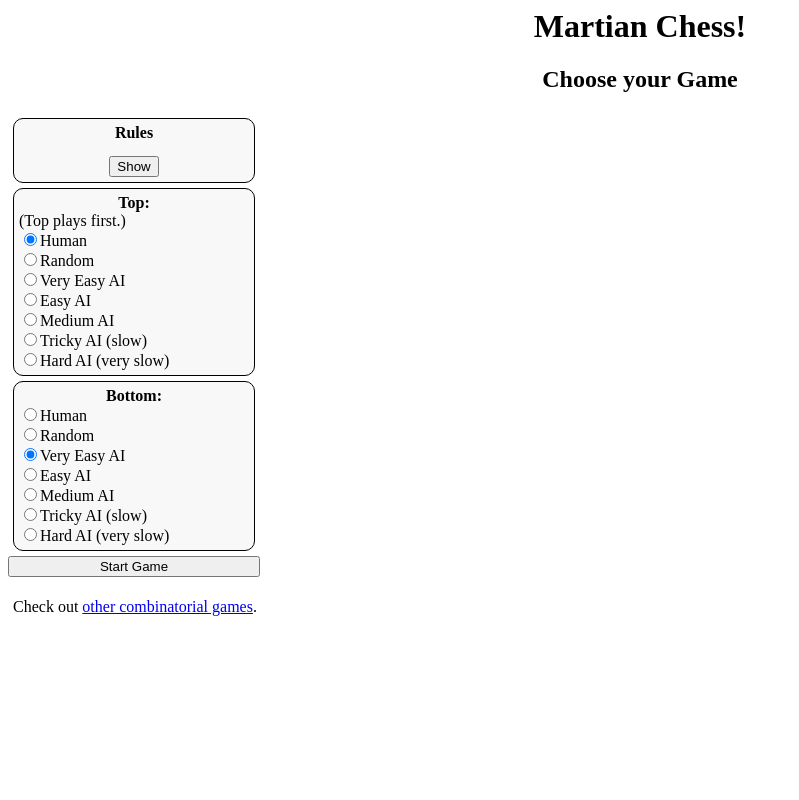
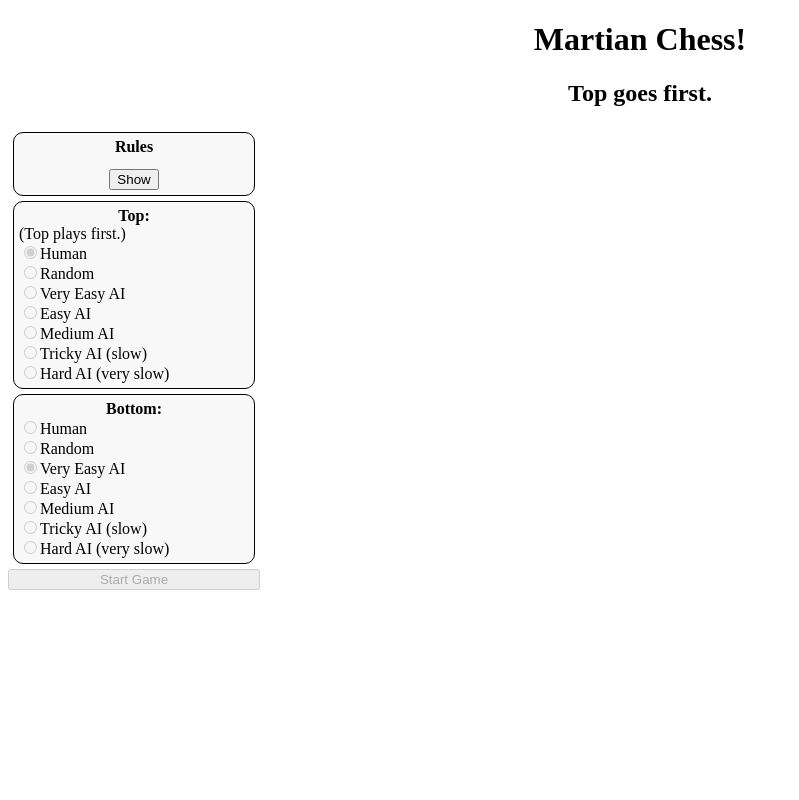
Before and after one commit to jakeroman/martian-chess, a plain HTML site: page testing/index.html in a window 1280 px wide. Both pictures are taken after a click on the button "Start Game". Shown: the top 800 px of the page, without its empty margins (0-799 px from the left). Drawn offline with Linux system fonts and the light colour scheme.

Commit message:
Fixed various things, updated player names.

```diff
--- a/testing/index.html
+++ b/testing/index.html
@@ -1,3 +1,4 @@
+<!DOCTYPE html>
 <html><head>
     <meta charset="utf-8">
     <title>Martian Chess</title>
@@ -9,7 +10,7 @@
     <script>
       var rulesText = "On your turn, pick one of your pieces and move to an available position.  You must attempt to capture opponents pieces to gain score. Score is based on the type of piece captured. Once a piece crosses the center line into your opponents zone of control they gain control of that piece.";
       function newGame() {
-        newColGame();
+        newMartianChessGame();
       }
     </script>
   </head>
--- a/testing/martianChess.js
+++ b/testing/martianChess.js
@@ -7,6 +7,7 @@ var MartianChess = Class.create(ScoringCombinatorialGame, {
         this.topScore = 0
         this.bottomScore = 0
         this.lastMove = false // Once a move is made it will be replaced with [fromX, fromY, toX, toY, crossesCanal, player]
+        this.playerNames = ["Top", "Bottom"]
 
         // Create standard martian chess board
         this.board = []
@@ -19,10 +20,10 @@ var MartianChess = Class.create(ScoringCombinatorialGame, {
 
         // Default pieces to place
         var piecesToPlace = [[3,0,0],[3,1,0],[3,0,1],[2,2,0],[2,1,1],[2,0,2],[1,1,2],[1,2,2],[1,2,1]]
-        for (let i = 0; i < length(piecesToPlace); i++) {
+        for (let i = 0; i < piecesToPlace.length; i++) {
             var piece = piecesToPlace[i]
             this.board[piece[1]][piece[2]] = piece[0] // Place top left pieces
-            this.board[this.width-piece[1]][this.height-piece[2]] = piece[0] // Place bottom right pieces
+            this.board[(this.width-1)-piece[1]][(this.height-1)-piece[2]] = piece[0] // Place bottom right pieces
         }
     },
 
@@ -66,6 +67,18 @@ var MartianChess = Class.create(ScoringCombinatorialGame, {
 
         // Woohoo they match
         return true
+    },
+
+    getWidth: function() {
+        return this.width;
+    },
+
+    getHeight: function() {
+        return this.height;
+    },
+
+    getPlayerName: function(playerIndex) {
+        return this.playerNames[playerIndex];
     },
 
     getOptionsForPlayer: function(playerId) {
@@ -323,3 +336,18 @@ function createBasicGridGameOptionsForMartianChess() {
 
     return container;
 }
+
+/**
+ * The start game function which fires up a new round of Martian Chess.
+ */
+function newMartianChessGame() {
+    var viewFactory = new GridDistanceGameInteractiveViewFactory(); // TODO: Once we have a view, plug it's factory in here.
+    var playDelay = 1000;
+    var controlForm = $('gameOptions');
+    var leftPlayer = eval(getSelectedRadioValue(controlForm.elements['leftPlayer']));
+    var rightPlayer =  eval(getSelectedRadioValue(controlForm.elements['rightPlayer']));
+    const players = [leftPlayer, rightPlayer];
+    var game = new MartianChess();
+    var ref = new Referee(game, players, viewFactory, "MainGameBoard", $('messageBox'), controlForm);
+
+};
```
